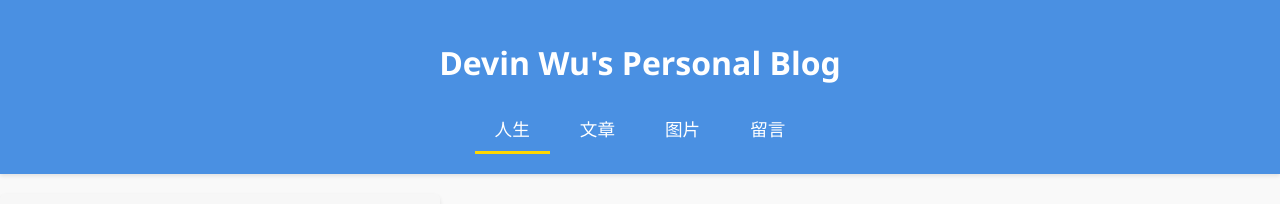
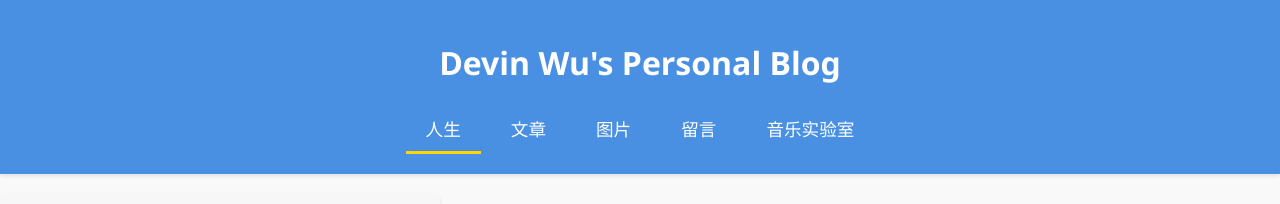
Before and after one commit to DevinWu/devin-app, a React (Create React App) app: page / in a window 1280 px wide. Shown: the top 204 px of the page. Built offline with nearby package versions, Linux system fonts and the light colour scheme.

Commit message:
add music lab

```diff
--- a/src/App.js
+++ b/src/App.js
@@ -124,6 +124,12 @@ function App() {
                     >
                         留言
                     </button>
+                    <button
+                        className={`tab-button ${activeTab === 'music-lab' ? 'active' : ''}`}
+                        onClick={() => handleTabClick('music-lab')}
+                    >
+                        音乐实验室
+                    </button>
                 </div>
                 {activeTab === 'images' && (
                     <button className="toggle-sidebar" onClick={toggleSidebar}>
@@ -214,6 +220,16 @@ function App() {
                         <MessageBoard />
                     </section>
                 )}
+                {activeTab === 'music-lab' && (
+                    <section className="music-lab-section">
+                        <div>
+                            <h2>音乐实验室</h2>
+                            <a href="https://devinwu.github.io/music-lab/" target="_blank" rel="noopener noreferrer">
+                                访问音乐实验室
+                            </a>
+                        </div>
+                    </section>
+                )}
             </div>
         </div>
     );
```
